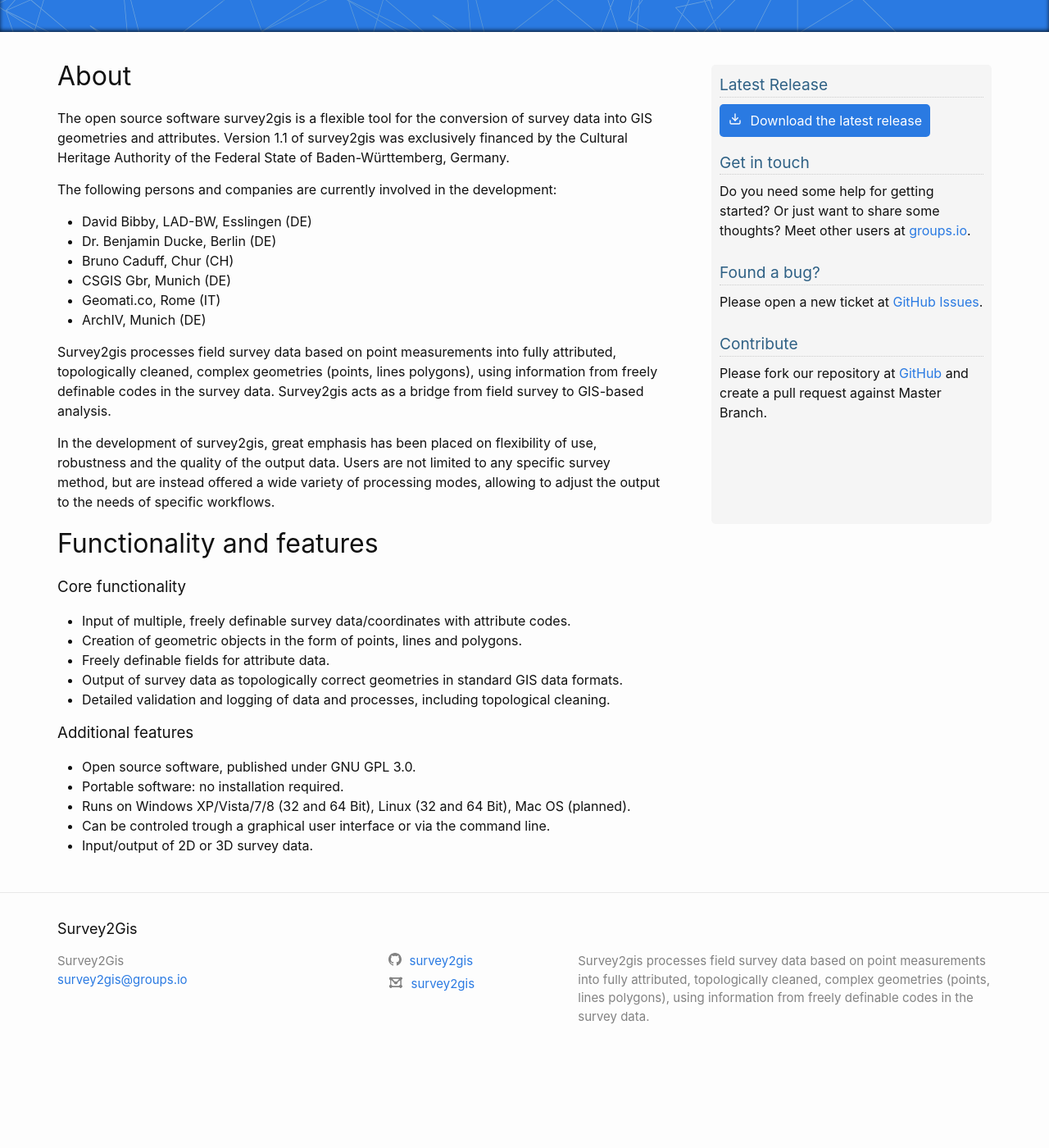
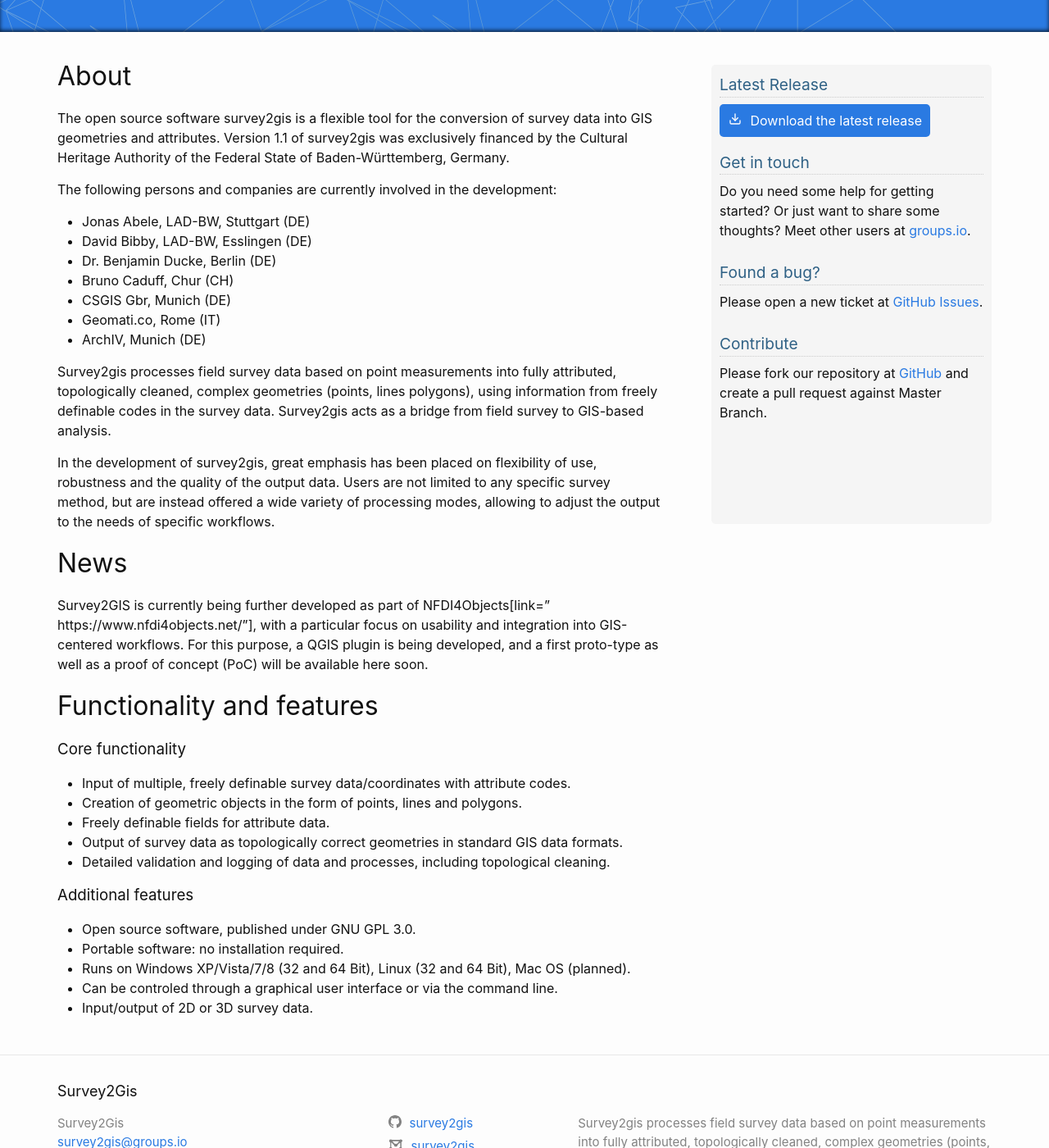
Before and after one commit to survey2gis/survey-tools-website, a Jekyll site: the page built from index.markdown, in a window 1280 px wide and 1400 px high, scrolled down 353 px. Shown: the whole window at 82% size. Built offline with Jekyll 4.4.1, drawn with Linux system fonts in a browser that asks for light colours; our own code applies the rules of GitHub Pages for plain Markdown files; before the commit the page ends 1664 px from its top, so only the background shows below that.

```diff
--- a/Gemfile
+++ b/Gemfile
@@ -12,7 +12,7 @@ gem "jekyll", "~> 4.1.1"
 gem "minima", "~> 2.5"
 # If you want to use GitHub Pages, remove the "gem "jekyll"" above and
 # uncomment the line below. To upgrade, run `bundle update github-pages`.
-gem "github-pages", "~> 3.9.0", group: :jekyll_plugins
+#gem "github-pages", "~> 3.9.0", group: :jekyll_plugins
 
 # If you have any plugins, put them here!
 group :jekyll_plugins do
@@ -28,3 +28,6 @@ end
 
 # Performance-booster for watching directories on Windows
 gem "wdm", "~> 0.1.1", :platforms => [:mingw, :x64_mingw, :mswin]
+
+
+gem "webrick", "~> 1.8"
--- a/index.markdown
+++ b/index.markdown
@@ -10,6 +10,7 @@ layout: home
 The open source software survey2gis is a flexible tool for the conversion of survey data into GIS geometries and attributes. Version 1.1 of survey2gis was exclusively financed by the Cultural Heritage Authority of the Federal State of Baden-Württemberg, Germany.
 
 The following persons and companies are currently involved in the development:
+- Jonas Abele, LAD-BW, Stuttgart (DE)
 - David Bibby, LAD-BW, Esslingen (DE)
 - Dr. Benjamin Ducke, Berlin (DE)
 - Bruno Caduff, Chur (CH)
@@ -20,6 +21,10 @@ The following persons and companies are currently involved in the development:
 Survey2gis processes field survey data based on point measurements into fully attributed, topologically cleaned, complex geometries (points, lines polygons), using information from freely definable codes in the survey data. Survey2gis acts as a bridge from field survey to GIS-based analysis.
 
 In the development of survey2gis, great emphasis has been placed on flexibility of use, robustness and the quality of the output data. Users are not limited to any specific survey method, but are instead offered a wide variety of processing modes, allowing to adjust the output to the needs of specific workflows.
+
+# News
+
+Survey2GIS is currently being further developed as part of NFDI4Objects[link=” https://www.nfdi4objects.net/”], with a particular focus on usability and integration into GIS-centered workflows. For this purpose, a QGIS plugin is being developed, and a first proto-type as well as a proof of concept (PoC) will be available here soon.
 
 # Functionality and features
 
@@ -36,5 +41,5 @@ In the development of survey2gis, great emphasis has been placed on flexibility
 - Open source software, published under GNU GPL 3.0.
 - Portable software: no installation required.
 - Runs on Windows XP/Vista/7/8 (32 and 64 Bit), Linux (32 and 64 Bit), Mac OS (planned).
-- Can be controled trough a graphical user interface or via the command line.
+- Can be controled through a graphical user interface or via the command line.
 - Input/output of 2D or 3D survey data.
```
Also changed, not shown: Gemfile.lock, 1 other file.
